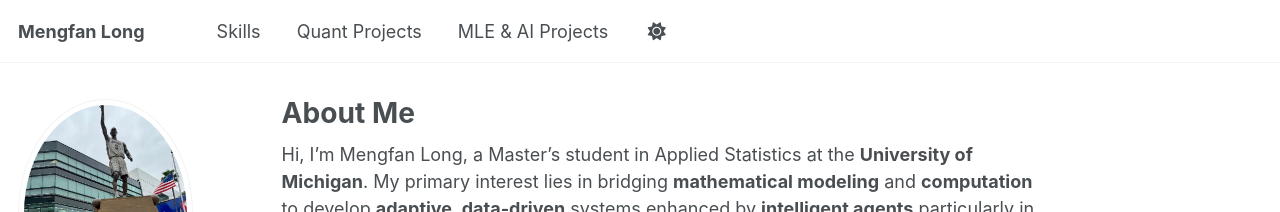
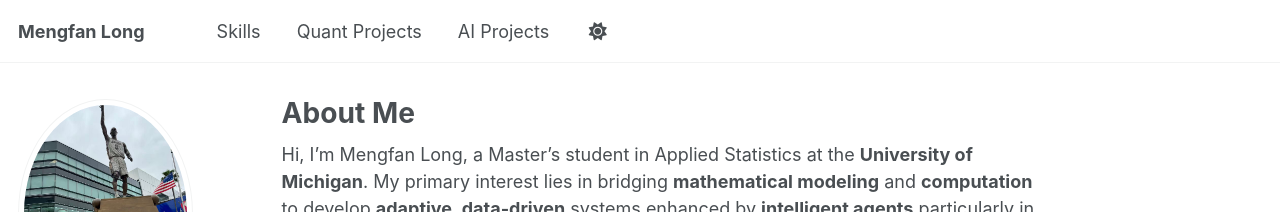
Before and after one commit to kevinlmf/kevinlmf.github.io, a Jekyll site: the page built from index.md, in a window 1280 px wide. Shown: the top 212 px of the page. Built offline with Jekyll 4.4.1, drawn with Linux system fonts in a browser that asks for light colours; some web fonts are replaced; a script that is not in the unit is left out.

Commit message:
Rename 'MLE & AI Projects' to 'AI Projects'

```diff
--- a/_data/navigation.yml
+++ b/_data/navigation.yml
@@ -5,5 +5,5 @@ main:
   - title: "Quant Projects"
     url: /quant-projects/
 
-  - title: "MLE & AI Projects"
+  - title: "AI Projects"
     url: /mle-ai-projects/
```
